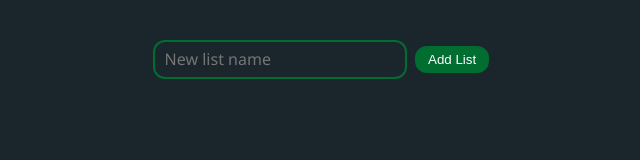
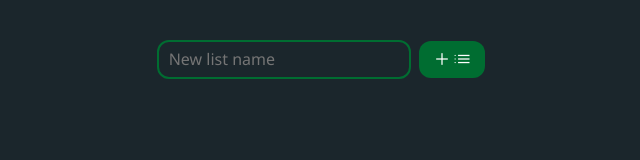
Before and after one commit to asger3p/todo, a React (Vite) app in the folder todo/: page / in a window 1280 px wide. Shown: the top 160 px of the page, without its empty margins (319-959 px from the left). Built offline with nearby package versions, Linux system fonts and the light colour scheme.

Commit message:
Add google material stylesheets, update styles and hover effects

```diff
--- a/todo/index.html
+++ b/todo/index.html
@@ -3,7 +3,11 @@
   <head>
     <meta charset="UTF-8" />
     <meta name="viewport" content="width=device-width, initial-scale=1.0" />
-    <title>Vite + React</title>
+    <title>Todo App</title>
+    <link
+      rel="stylesheet"
+      href="https://fonts.googleapis.com/css2?family=Material+Symbols+Outlined"
+    />
   </head>
   <body>
     <div id="root"></div>
--- a/todo/src/components/Board/Board.jsx
+++ b/todo/src/components/Board/Board.jsx
@@ -45,7 +45,7 @@ export default function Board() {
           onChange={(e) => setListInput(e.target.value)}
           onKeyDown={(e) => e.key === "Enter" && handleAddListClick()}
         />
-        <ButtonSC onClick={handleAddListClick}>Add List</ButtonSC>
+        <ButtonSC onClick={handleAddListClick}>AddList</ButtonSC>
       </AddListSection>
 
       <ListsContainer>
--- a/todo/src/components/ToDoList/ToDoList.jsx
+++ b/todo/src/components/ToDoList/ToDoList.jsx
@@ -87,7 +87,7 @@ export default function ToDoList({
         onKeyDown={(e) => e.key === "Enter" && handleAddTaskClick()}
         placeholder="Enter task"
       />
-      <ButtonSC onClick={handleAddTaskClick}>Add Task</ButtonSC>
+      <ButtonSC onClick={handleAddTaskClick}>AddTask</ButtonSC>
     </ToDoListSC>
   );
 }
--- a/todo/src/components/common/ButtonSC.js
+++ b/todo/src/components/common/ButtonSC.js
@@ -1,6 +1,9 @@
 import styled from "styled-components";
 
 export const ButtonSC = styled.button`
+  font-family: "Material Symbols Outlined";
+  font-variation-settings: "FILL" 0, "wght" 400, "GRAD" 0, "opsz" 48;
+  font-size: ${(props) => props.theme.fontSizes.large};
   background-color: ${(props) => props.theme.colors.primary};
   color: ${(props) => props.theme.colors.text};
   border: none;
--- a/todo/src/components/common/InputSC.js
+++ b/todo/src/components/common/InputSC.js
@@ -16,4 +16,7 @@ export const InputSC = styled.input`
     outline: none;
     border-color: ${(props) => props.theme.borders.focused.split(" ")[2]};
   }
+  &:hover {
+    border-color: ${(props) => props.theme.borders.hover.split(" ")[2]};
+  }
 `;
--- a/todo/src/theme/Theme.js
+++ b/todo/src/theme/Theme.js
@@ -27,6 +27,7 @@ export const theme = {
   borders: {
     default: "2px solid #006d31ff",
     focused: "2px solid #03eb6cff",
+    hover: "2px solid #03eb6cff",
   },
   margins: {
     small: "0.5rem",
```
